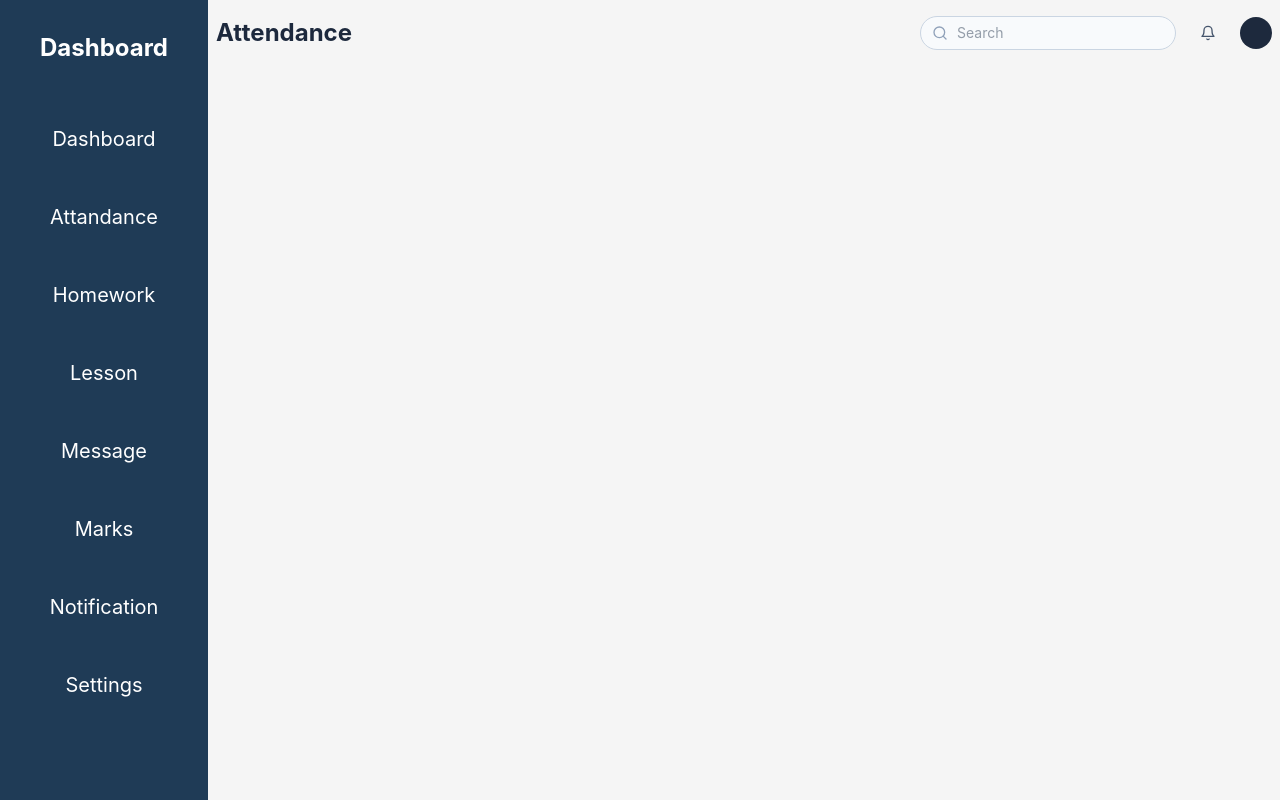
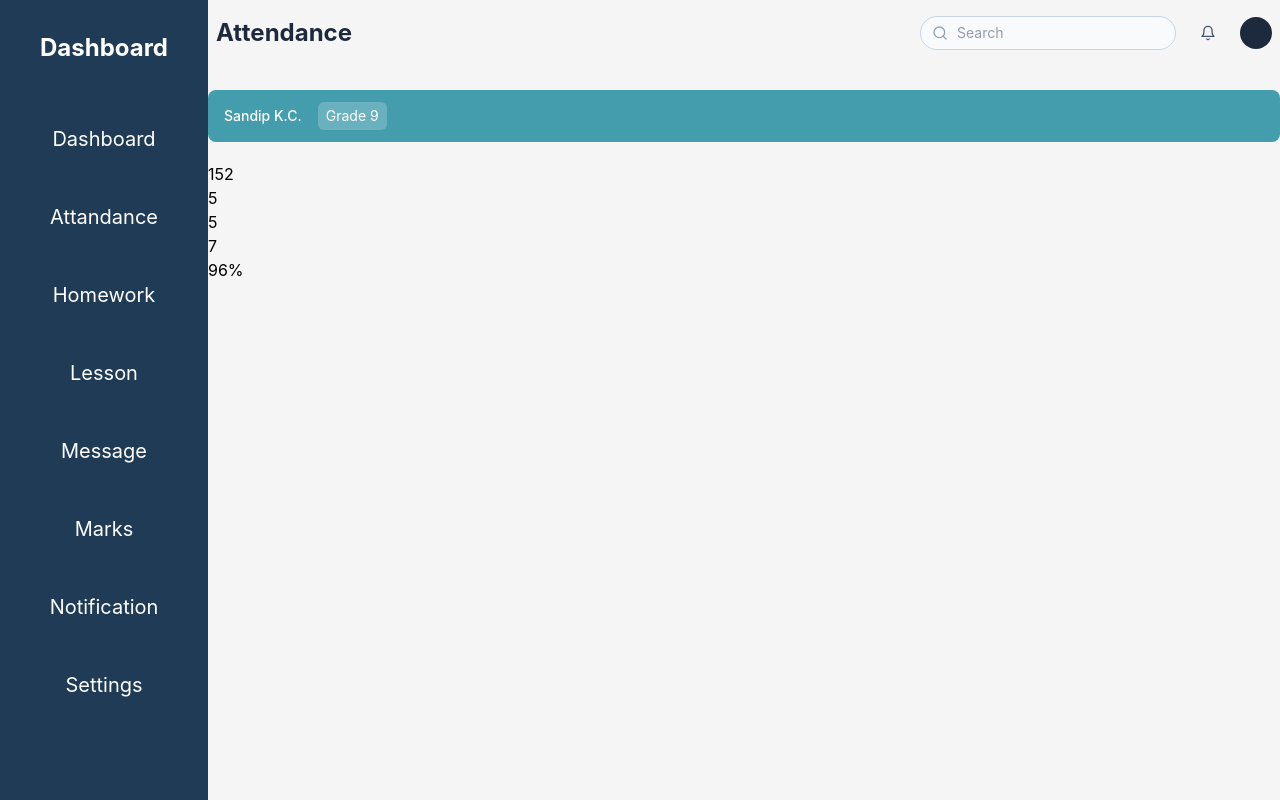
Before and after one commit to programmerdipesh-netizen/Diary_Learning, a React (Vite) app: page /attendance in a window 1280 px wide. Built offline with nearby package versions, Linux system fonts and the light colour scheme.

Commit message:
summaryAttendanceDataCard component is created along with AttendanceData in constant folder pages layout have been formed in the attendance data

```diff
--- /dev/null
+++ b/src/components/SummaryAttendanceDataCard.jsx
@@ -0,0 +1,18 @@
+import React from 'react'
+import {summaryAttendanceData} from "../constants";
+
+const SummaryAttendanceDataCard = () => {
+  return (
+    <div>
+        <ul>
+            <li>{summaryAttendanceData.DaysPresent}</li>
+            <li>{summaryAttendanceData.Leave}</li>
+            <li>{summaryAttendanceData.DaysAbsent}</li>
+            <li>{summaryAttendanceData.DaysLate}</li>
+            <li>{summaryAttendanceData.AttendanceRate}%</li>
+        </ul>
+    </div>
+  )
+}
+
+export default SummaryAttendanceDataCard
--- a/src/components/index.js
+++ b/src/components/index.js
@@ -7,11 +7,13 @@ import { FaDownload } from "react-icons/fa6";
 import StudentHeader from "./StudentHeader";
 
 
+
 //Exporting all the components from a single file
 export { default as Header } from "./Header";
 export {default as MarksTable} from "./MarksTable";
 export { default as SummaryCard } from "./SummaryCard";
 export {default as StudentHeader} from "./StudentHeader";
+export {default as SummaryAttendanceDataCard} from "./SummaryAttendanceDataCard"
 
 
 
--- /dev/null
+++ b/src/constants/AttendanceData.js
@@ -0,0 +1,15 @@
+export const summaryAttendanceData = {
+  DaysPresent: 152,
+  Leave: 5,
+  DaysAbsent: 5,
+  DaysLate: 7,
+  AttendanceRate: 96,
+};
+
+export const attendanceRecords = [
+  { id: 1, date: "2025-05-01", status: "late", arrivalTime: "08:20", note: "Forgot lunch" },
+  { id: 2, date: "2025-05-02", status: "present", arrivalTime: "07:55", note: "Dentist appointment" },
+  { id: 3, date: "2025-05-03", status: "absent", arrivalTime: null, note: null },
+  { id: 4, date: "2025-05-04", status: "present", arrivalTime: "07:50", note: null },
+  { id: 5, date: "2025-05-05", status: "leave", arrivalTime: "08:20", note: null },
+];
--- a/src/constants/index.js
+++ b/src/constants/index.js
@@ -1,3 +1,4 @@
 
 export * from "./Notification";
 export * from "./Marks";
+export * from "./AttendanceData";
--- a/src/pages/Attendance.jsx
+++ b/src/pages/Attendance.jsx
@@ -1,8 +1,27 @@
 import React from "react";
-import {Header} from "../components"
+import {Header, StudentHeader} from "../components"
+import {SummaryAttendanceDataCard} from "../components";
 
 const Attendance = () => (
-  <Header pageTitle={"Attendance"} />);
+ <div>
+  <Header pageTitle={"Attendance"}/>
+  <div>
+     <StudentHeader/>
+     <SummaryAttendanceDataCard />
+
+     <div>
+      <div> </div>
+      <div>
+
+      </div>
+     </div>
+
+
+
+  </div>
+
+ </div>
+);
 
 
 
```
